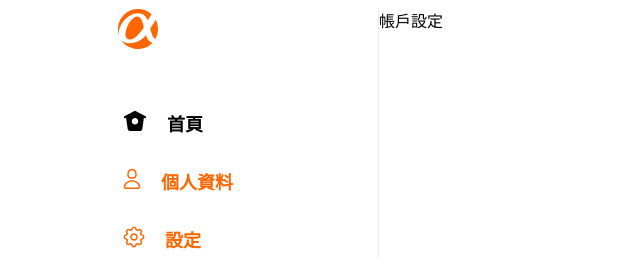
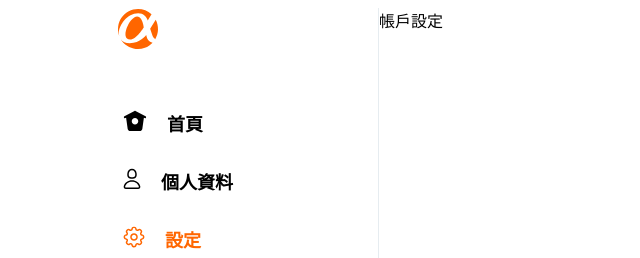
Before and after one commit to Kaiyu-Hsu/practice2, a Vue app: page /#/setting in a window 1280 px wide. Shown: the top 258 px of the page, without its empty margins (0-640 px from the left). Built offline with nearby package versions, Linux system fonts and the light colour scheme.

Commit message:
fix: 切換到不同的頁面會換顏色 fix: profile一開始渲染的子路由

```diff
--- a/src/components/Navbar.vue
+++ b/src/components/Navbar.vue
@@ -76,9 +76,17 @@
               xmlns="http://www.w3.org/2000/svg"
             >
               <path
-                v-if="
-                  $route.name === 'profile' || 'tweets' || 'replied' || 'likes'
-                "
+                v-if="$route.name == 'tweets'"
+                d="M8.99991 10.8158C10.3549 10.8158 11.8719 10.6658 12.8399 9.55976C13.6539 8.62976 13.9179 7.19176 13.6459 5.16776C13.2659 2.34276 11.5289 0.655762 8.99991 0.655762C6.47091 0.655762 4.73391 2.34276 4.35391 5.16976C4.08191 7.19176 4.3459 8.62976 5.1599 9.55976C6.1279 10.6668 7.64491 10.8158 8.99991 10.8158ZM5.83991 5.36776C6.00191 4.16776 6.62691 2.15576 8.99991 2.15576C11.3729 2.15576 11.9979 4.16876 12.1599 5.36776C12.3669 6.91776 12.2169 7.99476 11.7099 8.57276C11.2549 9.09276 10.4439 9.31576 8.99991 9.31576C7.55591 9.31576 6.7449 9.09276 6.28991 8.57276C5.78291 7.99476 5.63291 6.91676 5.83991 5.36776ZM17.2799 18.2358C16.4029 14.7098 12.9979 12.2458 8.99991 12.2458C5.00191 12.2458 1.59691 14.7098 0.719905 18.2358C0.547905 18.9278 0.691905 19.6358 1.1149 20.1758C1.5229 20.6958 2.15491 20.9958 2.84791 20.9958H15.1519C15.8449 20.9958 16.4769 20.6958 16.8849 20.1758C17.3089 19.6358 17.4519 18.9288 17.2789 18.2358H17.2799ZM15.7039 19.2518C15.5779 19.4118 15.3879 19.4978 15.1519 19.4978H2.84791C2.61291 19.4978 2.42191 19.4128 2.29591 19.2518C2.15891 19.0778 2.11591 18.8398 2.17591 18.5978C2.88591 15.7428 5.69291 13.7478 8.99991 13.7478C12.3069 13.7478 15.1139 15.7418 15.8239 18.5978C15.8839 18.8398 15.8409 19.0778 15.7039 19.2518Z"
+                fill="#FF6600"
+              />
+              <path
+                v-else-if="$route.name == 'replied'"
+                d="M8.99991 10.8158C10.3549 10.8158 11.8719 10.6658 12.8399 9.55976C13.6539 8.62976 13.9179 7.19176 13.6459 5.16776C13.2659 2.34276 11.5289 0.655762 8.99991 0.655762C6.47091 0.655762 4.73391 2.34276 4.35391 5.16976C4.08191 7.19176 4.3459 8.62976 5.1599 9.55976C6.1279 10.6668 7.64491 10.8158 8.99991 10.8158ZM5.83991 5.36776C6.00191 4.16776 6.62691 2.15576 8.99991 2.15576C11.3729 2.15576 11.9979 4.16876 12.1599 5.36776C12.3669 6.91776 12.2169 7.99476 11.7099 8.57276C11.2549 9.09276 10.4439 9.31576 8.99991 9.31576C7.55591 9.31576 6.7449 9.09276 6.28991 8.57276C5.78291 7.99476 5.63291 6.91676 5.83991 5.36776ZM17.2799 18.2358C16.4029 14.7098 12.9979 12.2458 8.99991 12.2458C5.00191 12.2458 1.59691 14.7098 0.719905 18.2358C0.547905 18.9278 0.691905 19.6358 1.1149 20.1758C1.5229 20.6958 2.15491 20.9958 2.84791 20.9958H15.1519C15.8449 20.9958 16.4769 20.6958 16.8849 20.1758C17.3089 19.6358 17.4519 18.9288 17.2789 18.2358H17.2799ZM15.7039 19.2518C15.5779 19.4118 15.3879 19.4978 15.1519 19.4978H2.84791C2.61291 19.4978 2.42191 19.4128 2.29591 19.2518C2.15891 19.0778 2.11591 18.8398 2.17591 18.5978C2.88591 15.7428 5.69291 13.7478 8.99991 13.7478C12.3069 13.7478 15.1139 15.7418 15.8239 18.5978C15.8839 18.8398 15.8409 19.0778 15.7039 19.2518Z"
+                fill="#FF6600"
+              />
+              <path
+                v-else-if="$route.name == 'likes'"
                 d="M8.99991 10.8158C10.3549 10.8158 11.8719 10.6658 12.8399 9.55976C13.6539 8.62976 13.9179 7.19176 13.6459 5.16776C13.2659 2.34276 11.5289 0.655762 8.99991 0.655762C6.47091 0.655762 4.73391 2.34276 4.35391 5.16976C4.08191 7.19176 4.3459 8.62976 5.1599 9.55976C6.1279 10.6668 7.64491 10.8158 8.99991 10.8158ZM5.83991 5.36776C6.00191 4.16776 6.62691 2.15576 8.99991 2.15576C11.3729 2.15576 11.9979 4.16876 12.1599 5.36776C12.3669 6.91776 12.2169 7.99476 11.7099 8.57276C11.2549 9.09276 10.4439 9.31576 8.99991 9.31576C7.55591 9.31576 6.7449 9.09276 6.28991 8.57276C5.78291 7.99476 5.63291 6.91676 5.83991 5.36776ZM17.2799 18.2358C16.4029 14.7098 12.9979 12.2458 8.99991 12.2458C5.00191 12.2458 1.59691 14.7098 0.719905 18.2358C0.547905 18.9278 0.691905 19.6358 1.1149 20.1758C1.5229 20.6958 2.15491 20.9958 2.84791 20.9958H15.1519C15.8449 20.9958 16.4769 20.6958 16.8849 20.1758C17.3089 19.6358 17.4519 18.9288 17.2789 18.2358H17.2799ZM15.7039 19.2518C15.5779 19.4118 15.3879 19.4978 15.1519 19.4978H2.84791C2.61291 19.4978 2.42191 19.4128 2.29591 19.2518C2.15891 19.0778 2.11591 18.8398 2.17591 18.5978C2.88591 15.7428 5.69291 13.7478 8.99991 13.7478C12.3069 13.7478 15.1139 15.7418 15.8239 18.5978C15.8839 18.8398 15.8409 19.0778 15.7039 19.2518Z"
                 fill="#FF6600"
               />
@@ -93,7 +101,9 @@
             class="profile-words"
             :style="{
               color:
-                $route.name === 'profile' || 'tweets' || 'replied' || 'likes'
+                $route.name === 'tweets' ||
+                $route.name === 'replied' ||
+                $route.name === 'likes'
                   ? '#FF6600'
                   : '#000000',
             }"
--- a/src/router/index.js
+++ b/src/router/index.js
@@ -24,6 +24,7 @@ const routes = [
     path: "/profile",
     name: "profile",
     component: () => import("../views/User.vue"),
+    redirect: "/profile/tweets",
     children: [
       {
         path: "tweets",
```
